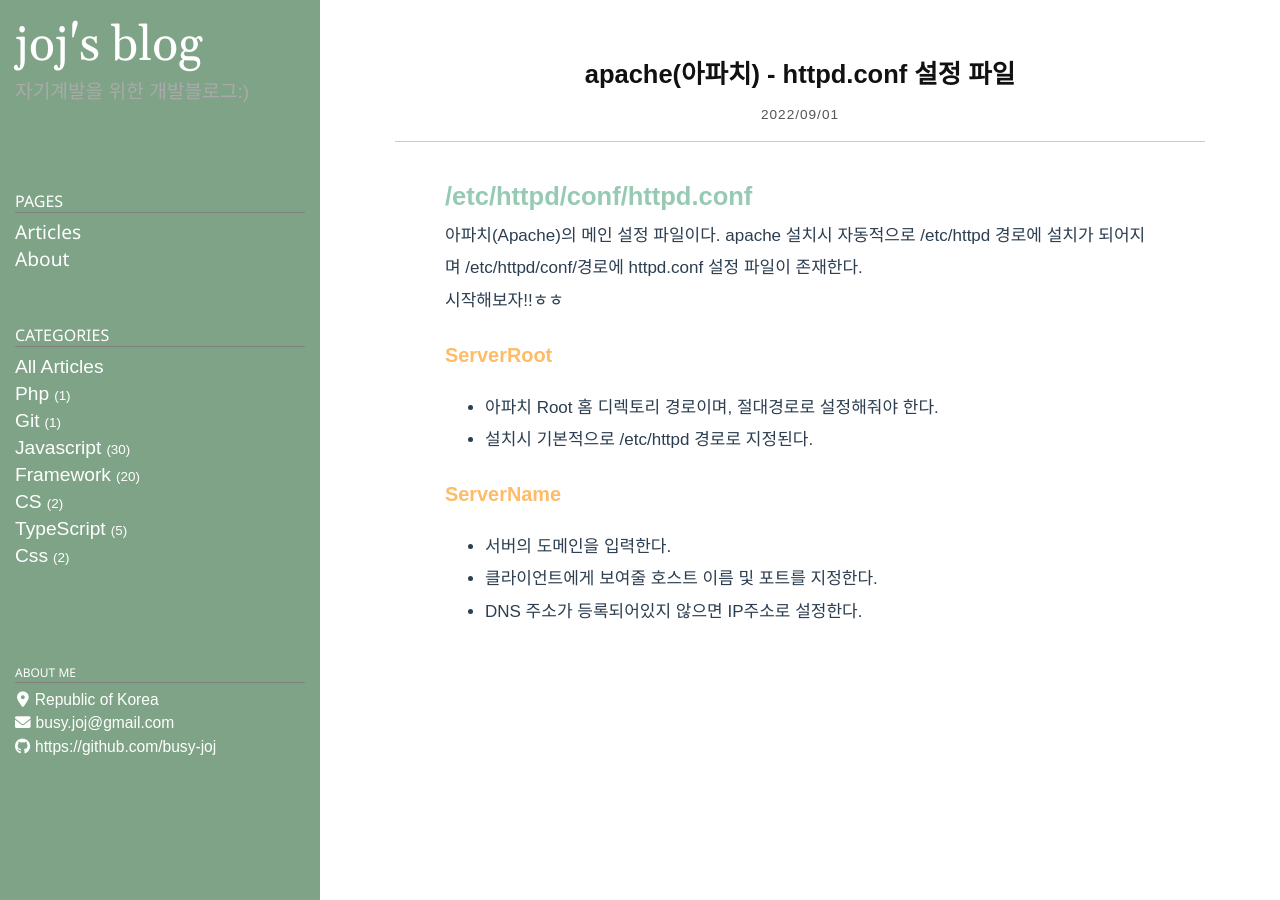
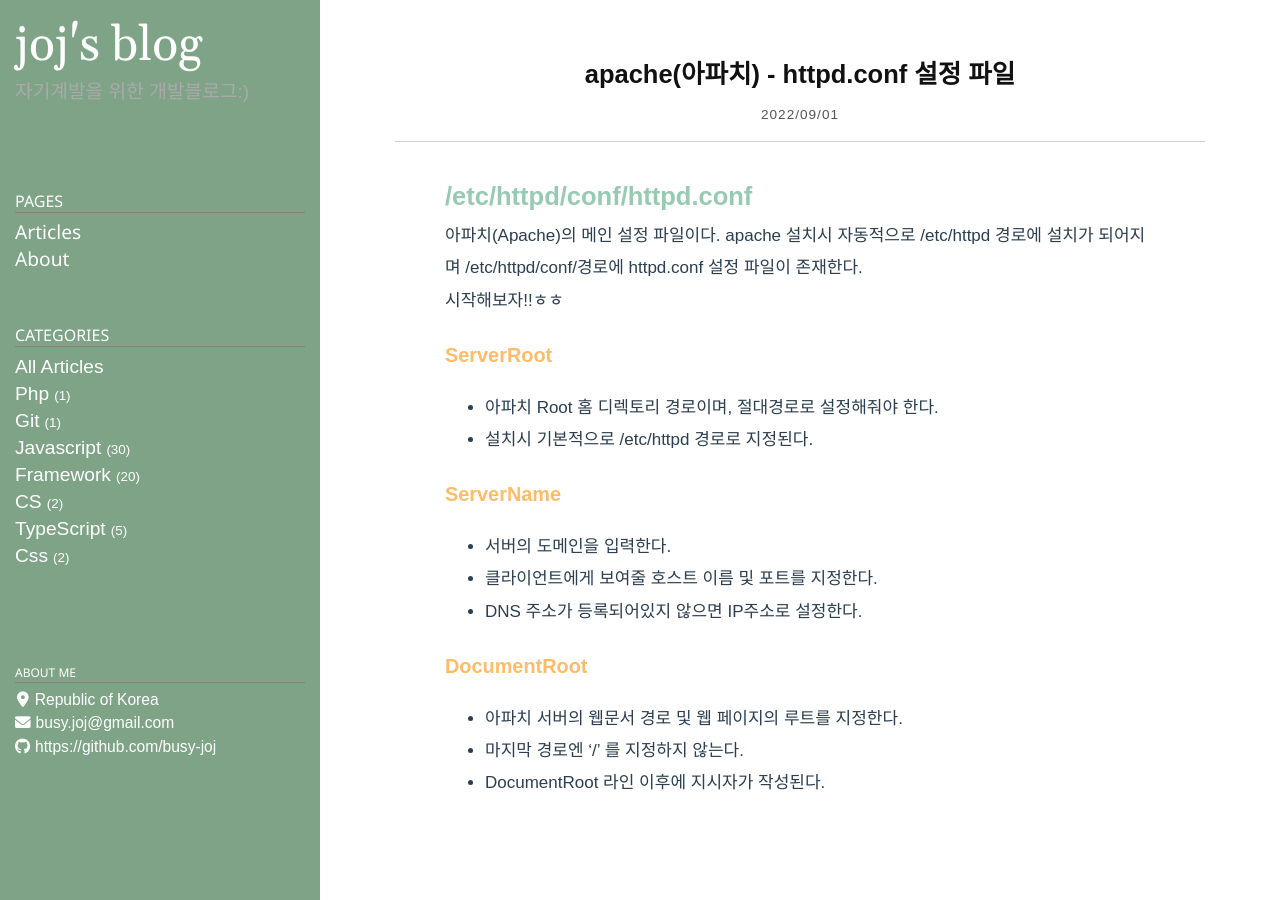
Before and after one commit to busy-joj/busy-joj.github.io, a Jekyll site: the page built from _posts/CS/2022-10-19-cs2.markdown, in a window 1280 px wide. Built offline with Jekyll 4.4.1, drawn with Linux system fonts in a browser that asks for light colours; some web fonts are replaced.

Commit message:
포스팅 수정

```diff
--- a/_posts/CS/2022-10-19-cs2.markdown
+++ b/_posts/CS/2022-10-19-cs2.markdown
@@ -17,3 +17,8 @@ category: CS
 - 서버의 도메인을 입력한다.
 - 클라이언트에게 보여줄 호스트 이름 및 포트를 지정한다.
 - DNS 주소가 등록되어있지 않으면 IP주소로 설정한다.
+
+### <span style="color:#febc68;font-weight:bold">DocumentRoot</span>
+- 아파치 서버의 웹문서 경로 및 웹 페이지의 루트를 지정한다.
+- 마지막 경로엔 '/' 를 지정하지 않는다.
+- DocumentRoot 라인 이후에 <directory> 지시자가 작성된다.
```
